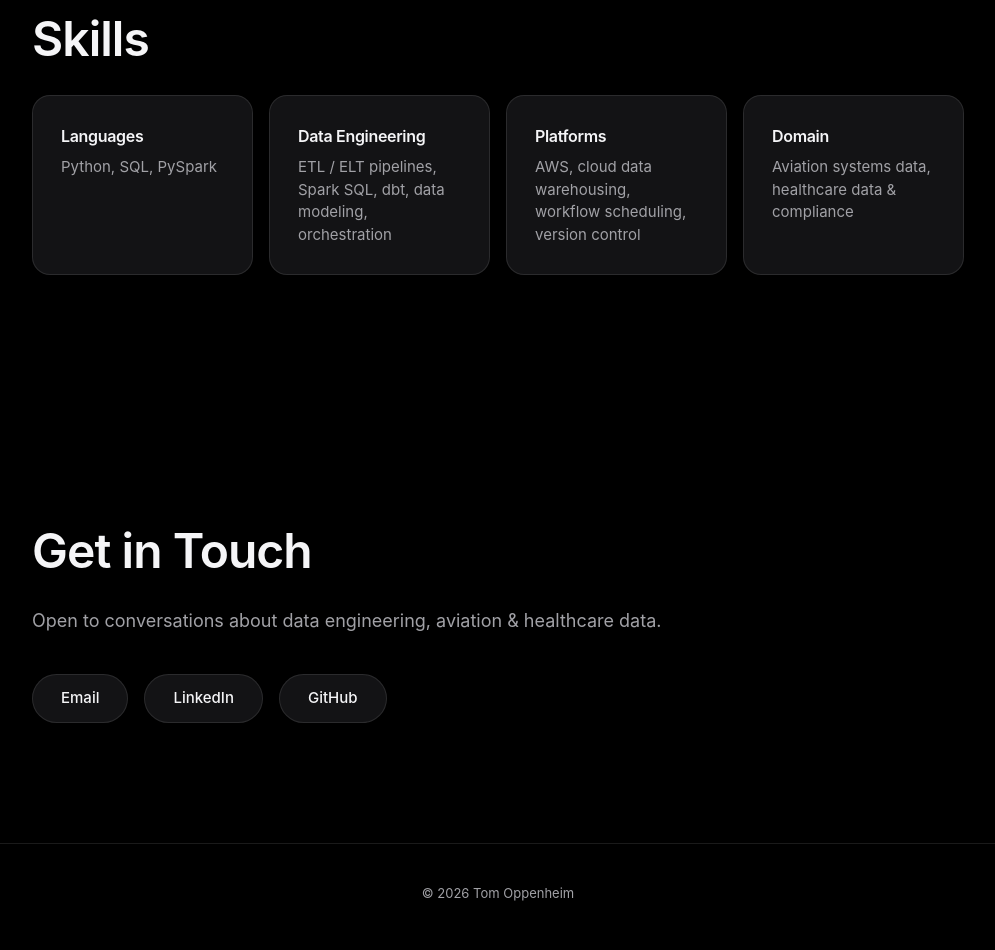
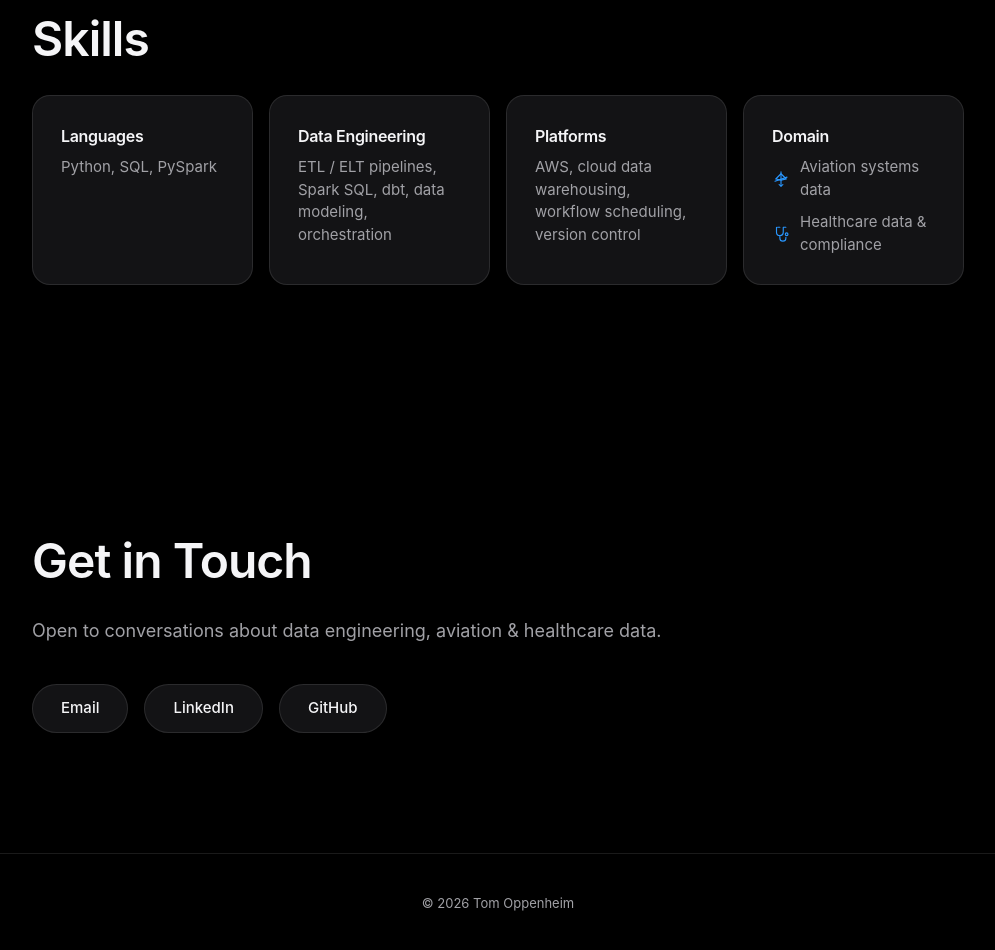
Before and after one commit to TomOppenheim206/tomoppenheim206.github.io, a plain HTML site: page index.html in a window 1280 px wide. Shown: the part 1377-2327 px from the top of the page, without its empty margins (142-1137 px from the left). Drawn offline with Linux system fonts and the light colour scheme.

Commit message:
Add airplane and stethoscope icons to Domain skill card
Co-Authored-By: Claude Sonnet 5 <noreply@anthropic.com>

```diff
--- a/css/styles.css
+++ b/css/styles.css
@@ -259,6 +259,27 @@ h1, h2, h3 {
   color: var(--text-muted);
 }
 
+.domain-row {
+  display: flex;
+  align-items: center;
+  gap: 10px;
+}
+
+.domain-row + .domain-row {
+  margin-top: 10px;
+}
+
+.domain-row p {
+  margin: 0;
+}
+
+.domain-icon {
+  flex-shrink: 0;
+  width: 18px;
+  height: 18px;
+  color: var(--accent);
+}
+
 /* Contact */
 .contact-links {
   display: flex;
--- a/index.html
+++ b/index.html
@@ -70,7 +70,24 @@
         </div>
         <div class="skill-card">
           <h3>Domain</h3>
-          <p>Aviation systems data, healthcare data &amp; compliance</p>
+          <div class="domain-row">
+            <svg class="domain-icon" viewBox="0 0 24 24" fill="none" stroke="currentColor" stroke-width="1.5" stroke-linecap="round" stroke-linejoin="round" aria-hidden="true">
+              <path d="M12 2.5 12 21.5" />
+              <path d="M4 15 20 9.5" />
+              <path d="M12 5 19 12 12 13.5 5 12 12 5Z" />
+              <path d="M9.5 19.5 12 21.5 14.5 19.5" />
+            </svg>
+            <p>Aviation systems data</p>
+          </div>
+          <div class="domain-row">
+            <svg class="domain-icon" viewBox="0 0 24 24" fill="none" stroke="currentColor" stroke-width="1.5" stroke-linecap="round" stroke-linejoin="round" aria-hidden="true">
+              <path d="M6 3v6.5a4.5 4.5 0 0 0 9 0V3" />
+              <path d="M10.5 3h-3M18.5 3h-3" />
+              <path d="M10.5 15v2.5a4 4 0 0 0 8 0v-1.2" />
+              <circle cx="19.5" cy="12.3" r="1.8" />
+            </svg>
+            <p>Healthcare data &amp; compliance</p>
+          </div>
         </div>
       </div>
     </section>
```
